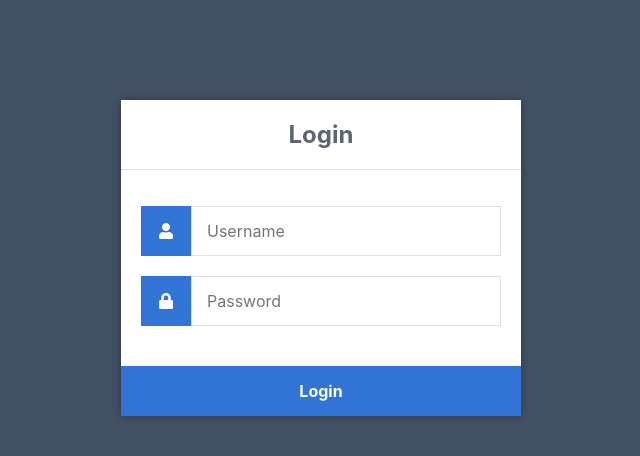
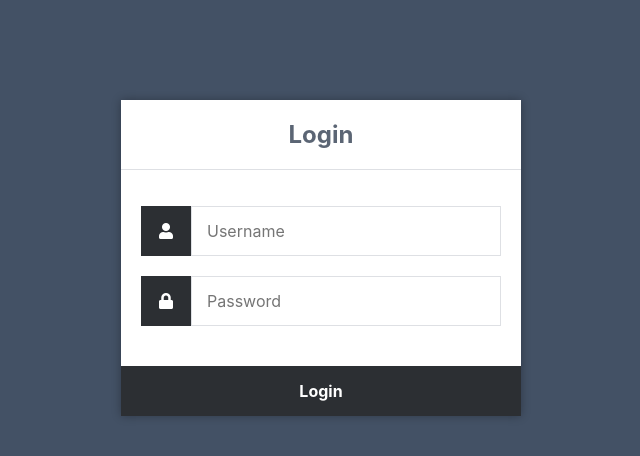
Before and after one commit to br4ck/dawizz, a PHP site: page / in a window 1280 px wide. Shown: the top 456 px of the page, without its empty margins (319-959 px from the left). Run offline with PHP 8.4, Linux system fonts and the light colour scheme.

Commit message:
changed css color

```diff
--- a/main/js/main.js
+++ b/main/js/main.js
@@ -34,6 +34,7 @@ token = localStorage.getItem("token");
 const client = new Discord.Client();
 client.login(token).catch(() => {
     alert(localeFile.token.invalid);
+    console.log("Logged in! Running Main Processes.");
 });
 
 function escapeHtml(text) {
--- a/style.css
+++ b/style.css
@@ -38,7 +38,7 @@ body {
             align-items: center;
             width: 50px;
             height: 50px;
-            background-color: #3274d6;
+            background-color: #2c2f33;
             color: #ffffff;
         }
 
@@ -54,7 +54,7 @@ body {
             width: 100%;
             padding: 15px;
             margin-top: 20px;
-            background-color: #3274d6;
+            background-color: #2c2f33;
             border: 0;
             cursor: pointer;
             font-weight: bold;
```
